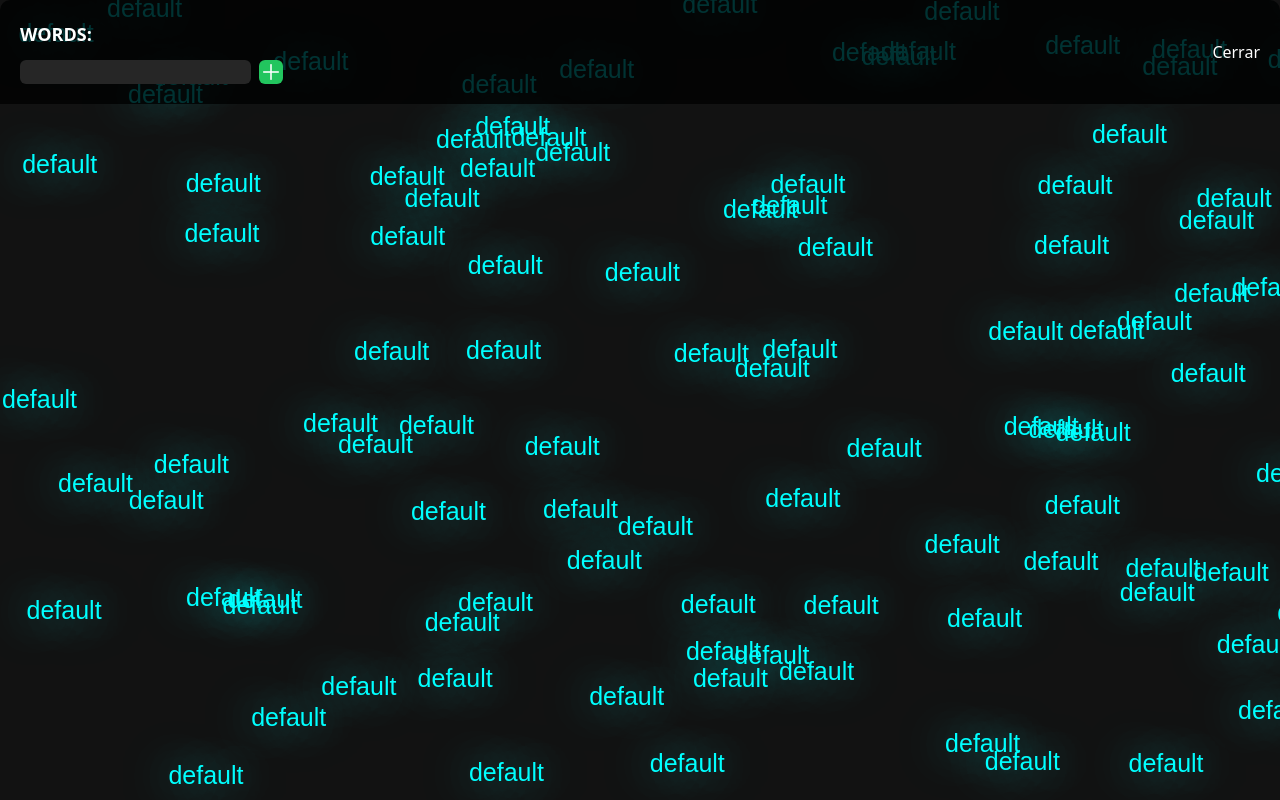
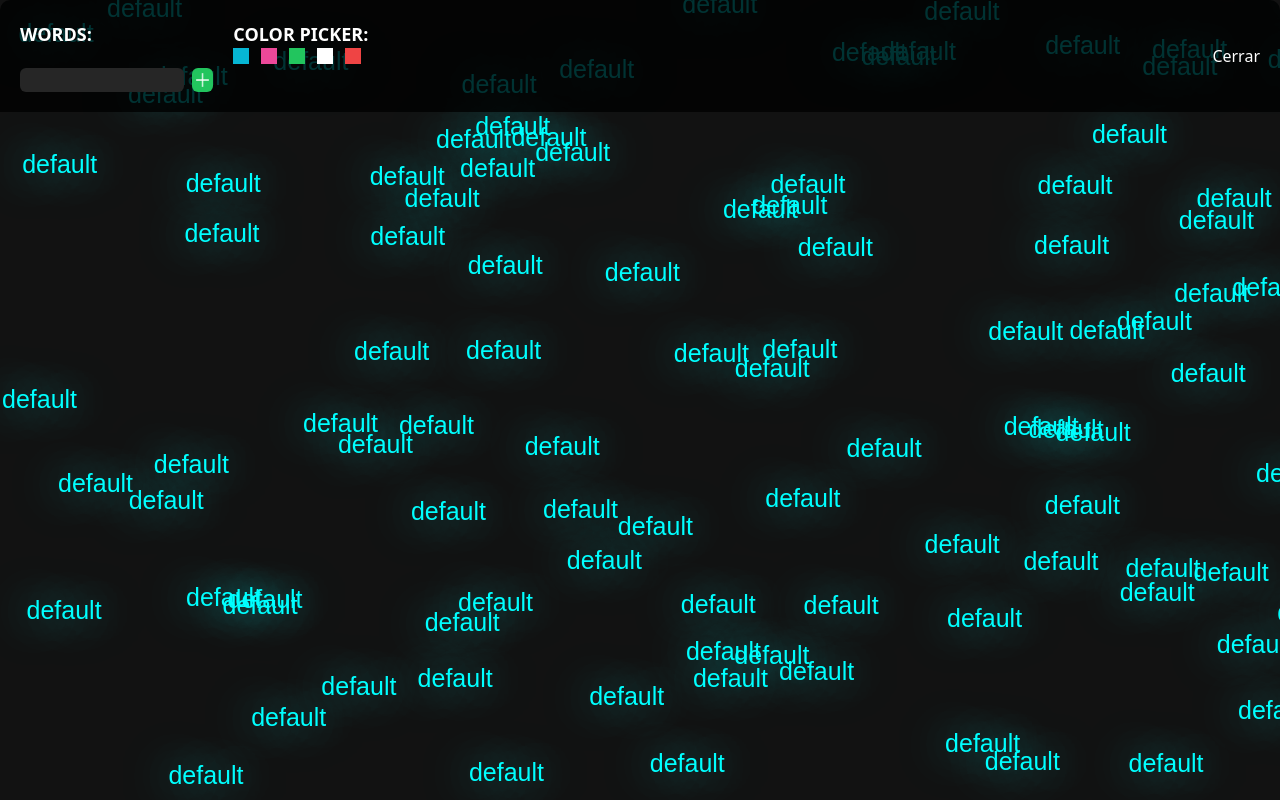
Before and after one commit to JavierColmena/WordBackground, a browser extension: page index.html in a window 1280 px wide. Both pictures are taken after a click on the button "Abrir". Drawn offline with nearby package versions, Linux system fonts and the light colour scheme.

Commit message:
color picker added

```diff
--- a/index.html
+++ b/index.html
@@ -14,17 +14,43 @@
 <body>
   <main class="relative mx-auto" id="preCanvas">
     <div class="navbar absolute flex items-center justify-between w-full p-5 bg-black/80">
-      <div id="menu" class="w-full ">
+      <div id="menu" class="w-full grid gap-5 grid-cols-3">
+        <div class="col-span-1 max-w-[250px]">
           <h1 class="text-lg uppercase font-bold">Words:</h1>
-        <ul class="lista" id="lista">
+          <form class="flex flex-col gap-2 items-center mt-3">
+            <div class="max-h-[100px] w-full  overflow-y-auto">
+              <ul class="lista flex flex-col gap-1" id="lista">
               </ul>
-        <form class="flex gap-2 items-center mt-3">
-          <input required class="bg-neutral-800  outline-none text-white rounded-md" type="text" name="word"
+            </div>
+            <div class="flex w-full gap-2">
+              <input required class="bg-neutral-800 w-full outline-none text-white rounded-md" type="text" name="word"
                 id="inputWord">
               <button id="addItem" class="bg-green-500 w-6 p-1 rounded-md">
                 <img src="add.png" class="invert" alt="trash">
               </button>
+            </div>
           </form>
+        </div>
+        <div class="col-span-1">
+          <h1 class="text-lg uppercase font-bold">Color Picker:</h1>
+          <div class="flex flex-wrap max-w-[150px] gap-3">
+            <div>
+              <div class="w-4 h-4 bg-cyan-500 cursor-pointer" onclick="changeColor('cyan')"></div>
+            </div>
+            <div>
+              <div class="w-4 h-4 bg-pink-500 cursor-pointer" onclick="changeColor('#FF00E4')"></div>
+            </div>
+            <div>
+              <div class="w-4 h-4 bg-green-500 cursor-pointer" onclick="changeColor('rgb(0,255, 0)')"></div>
+            </div>
+            <div>
+              <div class="w-4 h-4 bg-white cursor-pointer" onclick="changeColor('white')"></div>
+            </div>
+            <div>
+              <div class="w-4 h-4 bg-red-500 cursor-pointer" onclick="changeColor('red')"></div>
+            </div>
+          </div>
+        </div>
       </div>
       <div class="w-full flex justify-end">
         <button id="openClose">Abrir</button>
@@ -33,6 +59,12 @@
     <canvas id="canvas"></canvas>
   </main>
   <script src="wordList.js"></script>
+  <script>
+    function changeColor(color){
+        localStorage.setItem('colorValue', color)
+        location.reload()
+    }
+  </script>
 
 </body>
 
--- a/main.js
+++ b/main.js
@@ -1,5 +1,8 @@
 
 window.onload = () => {
+
+    const colorButton = document.getElementById('colorButton')
+    const colorValue = localStorage.getItem('colorValue') ? localStorage.getItem('colorValue') : 'cyan'
 
     const CANVAS = document.getElementById('canvas');
     const preCanvas = document.getElementById('preCanvas');
@@ -55,7 +58,7 @@ window.onload = () => {
             this.x = x;
             this.y = y;
             this.tileSize = tileSize;
-            this.color = `rgba(${randomNum(255)},${randomNum(255)},${randomNum(255)},${Math.random() * 1})`;
+            // this.color = `rgba(${randomNum(255)},${randomNum(255)},${randomNum(255)},${Math.random() * 1})`;
             // this.color = 'white'
             this.randomVelocity();
             this.ranNumParticle = Math.floor(Math.random() * randomParticles.length)
@@ -63,11 +66,11 @@ window.onload = () => {
         draw() {
             ctx.beginPath();
             // ctx.arc(this.x, this.y, this.tileSize, 0, 2 * Math.PI);
-            ctx.shadowColor = 'cyan'
+            ctx.shadowColor = colorValue
             ctx.shadowBlur = 50;
             ctx.font = `${fontSize} Arial`;
             ctx.fillText(randomParticles[this.ranNumParticle], this.x, this.y)
-            ctx.fillStyle = 'cyan';
+            ctx.fillStyle = colorValue;
             // ctx.fill();
         }
 
@@ -135,7 +138,10 @@ window.onload = () => {
     const openClose = document.getElementById('openClose');
     const menu = document.getElementById('menu');
     let isOpen = false;
-    menu.classList.add('close');
+
+    isOpen ? menu.classList.add('open') : menu.classList.add('hidden');
+    isOpen ? openClose.innerHTML = 'Cerrar' : openClose.innerHTML = 'Abrir';
+
 
     openClose.onclick = () => {
         isOpen = !isOpen;
@@ -143,6 +149,7 @@ window.onload = () => {
         if (isOpen) {
             menu.classList.add('open');
             menu.classList.remove('close');
+            menu.classList.remove('hidden');
             openClose.innerHTML = 'Cerrar';
         } else {
             menu.classList.add('close');
--- a/wordList.js
+++ b/wordList.js
@@ -27,13 +27,13 @@ function renderWordList() {
 
     words.forEach(word => {
         const li = document.createElement('li');
-        li.classList.add('flex', 'gap-3');
+        li.classList.add('flex', 'gap-3', 'items-center', 'justify-between');
 
         const h1 = document.createElement('h1');
         h1.textContent = word;
 
         const button = document.createElement('button');
-        button.classList.add('bg-red-500', 'w-6', 'p-1', 'rounded-md');
+        button.classList.add('bg-red-500', 'max-w-6', 'p-1', 'rounded-md');
         button.innerHTML = '<img src="trash.png" class="invert" alt="trash">';
         button.onclick = () => delWord(word);
 
```
Lines whose indentation alone changed are shown as unchanged.
